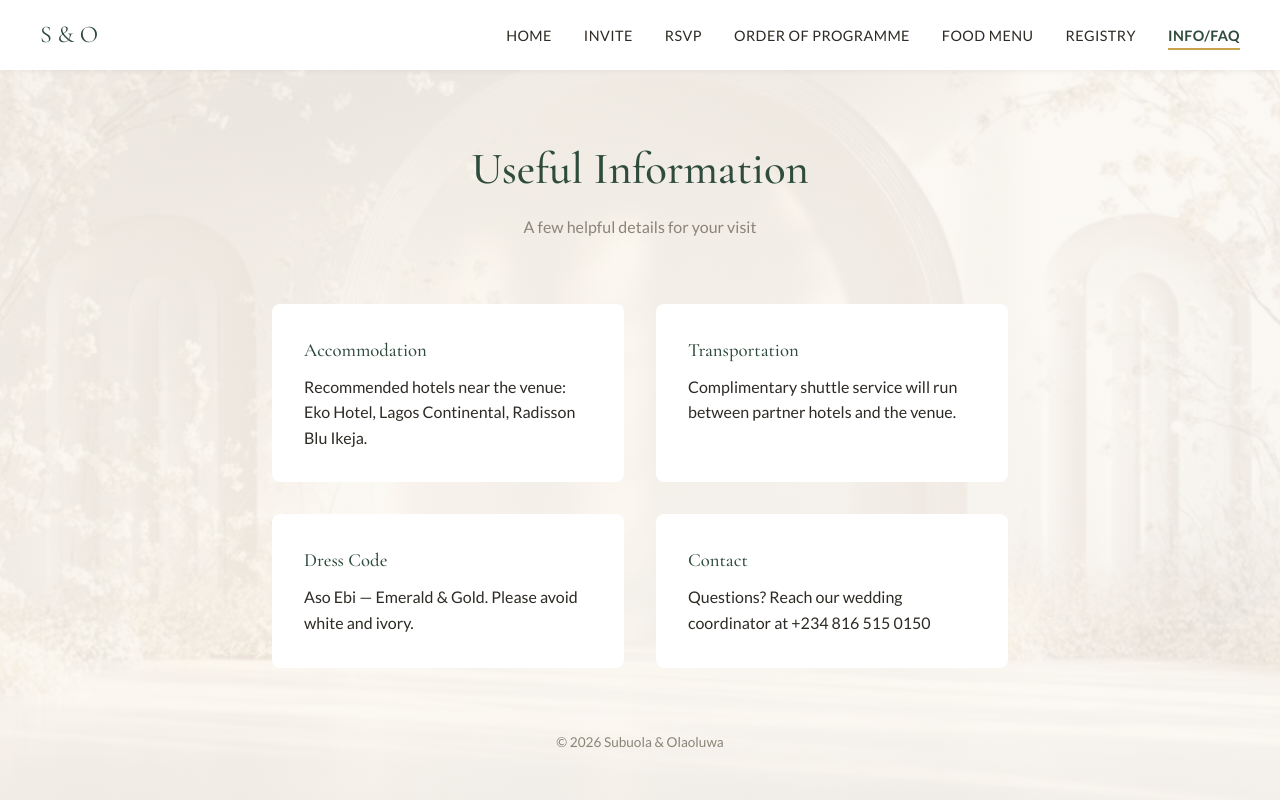
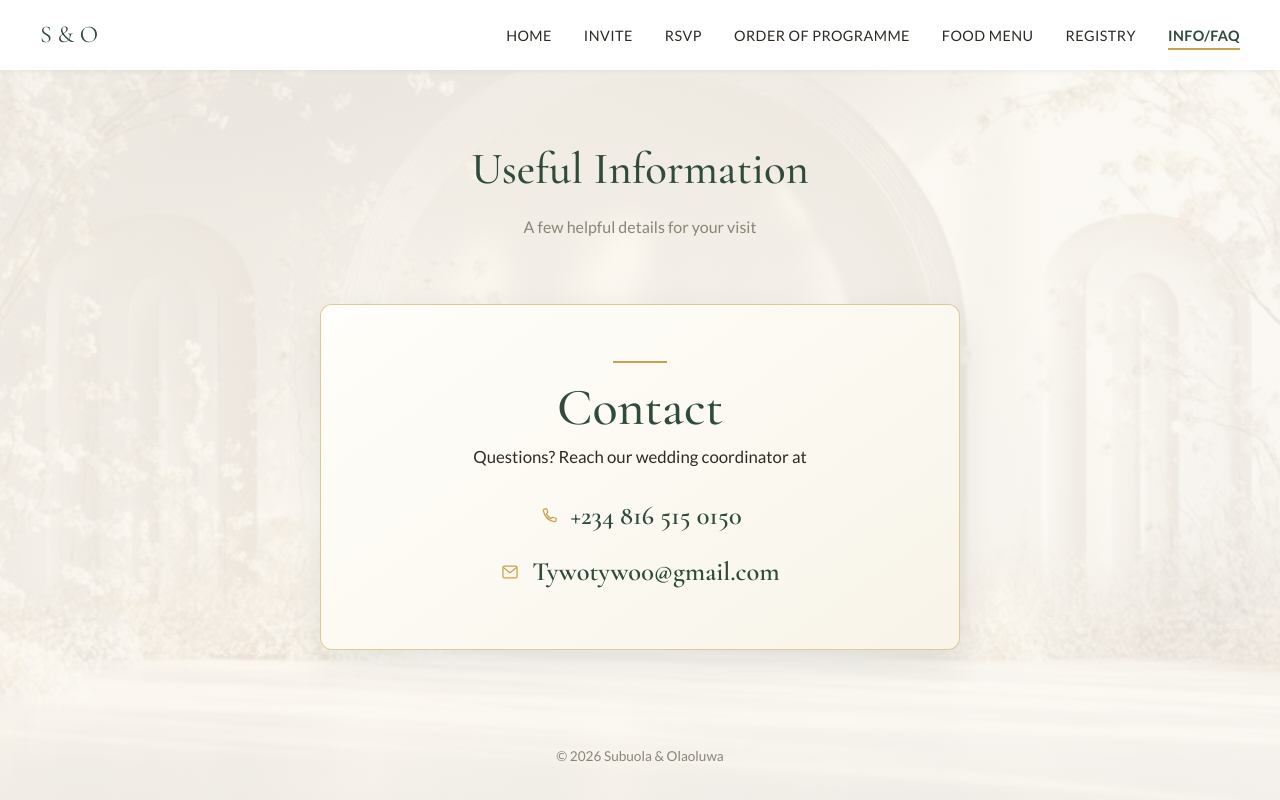
Before and after one commit to cruzfxn/wedding-website, a website: page info.html in a window 1280 px wide. Drawn offline with nearby package versions, Linux system fonts and the light colour scheme.

Commit message:
Redesign wedding contact section

```diff
--- a/info.html
+++ b/info.html
@@ -34,22 +34,21 @@
   </section>
 
   <section class="info-blocks">
-    <div class="info-block">
-      <h3>Accommodation</h3>
-      <p>Recommended hotels near the venue: Eko Hotel, Lagos Continental, Radisson Blu Ikeja.</p>
-    </div>
-    <div class="info-block">
-      <h3>Transportation</h3>
-      <p>Complimentary shuttle service will run between partner hotels and the venue.</p>
-    </div>
-    <div class="info-block">
-      <h3>Dress Code</h3>
-      <p>Aso Ebi &mdash; Emerald &amp; Gold. Please avoid white and ivory.</p>
-    </div>
-    <div class="info-block">
-      <h3>Contact</h3>
-      <p>Questions? Reach our wedding coordinator at +234 816 515 0150</p>
-    </div>
+    <article class="info-block contact-card" aria-labelledby="contact-heading">
+      <span class="contact-card-rule" aria-hidden="true"></span>
+      <h2 id="contact-heading">Contact</h2>
+      <p class="contact-intro">Questions? Reach our wedding coordinator at</p>
+      <div class="contact-details">
+        <a class="contact-link" href="tel:+2348165150150">
+          <svg class="contact-icon" aria-hidden="true" viewBox="0 0 24 24" fill="none" xmlns="http://www.w3.org/2000/svg"><path d="M7.2 3.5h2.1l1.2 4.2-1.7 1.7a15.1 15.1 0 0 0 5.8 5.8l1.7-1.7 4.2 1.2v2.1a2 2 0 0 1-2.2 2A16.8 16.8 0 0 1 5.2 5.7a2 2 0 0 1 2-2.2Z" stroke="currentColor" stroke-width="1.5" stroke-linecap="round" stroke-linejoin="round"/></svg>
+          <span>+234 816 515 0150</span>
+        </a>
+        <a class="contact-link" href="mailto:Tywotywo0@gmail.com">
+          <svg class="contact-icon" aria-hidden="true" viewBox="0 0 24 24" fill="none" xmlns="http://www.w3.org/2000/svg"><rect x="3.5" y="5" width="17" height="14" rx="2" stroke="currentColor" stroke-width="1.5"/><path d="m4.5 7 7.5 6 7.5-6" stroke="currentColor" stroke-width="1.5" stroke-linecap="round" stroke-linejoin="round"/></svg>
+          <span>Tywotywo0@gmail.com</span>
+        </a>
+      </div>
+    </article>
   </section>
 
 </main>
--- a/style.css
+++ b/style.css
@@ -624,23 +624,85 @@ img {
 
 /* ===== 16. INFO PAGE ===== */
 .info-blocks {
-  display: grid;
-  grid-template-columns: repeat(2, 1fr);
-  gap: var(--spacing-md);
-  max-width: 800px;
+  display: flex;
+  justify-content: center;
+  width: 100%;
+  max-width: 980px;
   margin: 0 auto;
-  padding: var(--spacing-md);
+  padding: var(--spacing-md) clamp(1rem, 4vw, 2.5rem) var(--spacing-lg);
 }
 
 .info-block {
-  background-color: var(--color-white);
-  padding: var(--spacing-md);
-  border-radius: 8px;
+  width: 100%;
+  max-width: 640px;
+  padding: clamp(2rem, 5vw, 3.5rem);
+  border: 1px solid rgba(201, 162, 75, 0.55);
+  border-radius: 12px;
+  background: linear-gradient(145deg, #fffefa 0%, #f8f4e9 100%);
+  box-shadow: 0 14px 36px rgba(47, 75, 60, 0.1);
+  text-align: center;
 }
 
-.info-block h3 {
+.contact-card-rule {
+  display: block;
+  width: 54px;
+  height: 2px;
+  margin: 0 auto 1rem;
+  background-color: var(--color-accent);
+}
+
+.contact-card h2 {
+  margin-bottom: 0.5rem;
   color: var(--color-primary);
-  margin-bottom: 0.5rem;
+  font-family: var(--font-heading);
+  font-size: clamp(2.4rem, 5vw, 3.25rem);
+  font-weight: 500;
+  line-height: 1.1;
+}
+
+.contact-intro {
+  margin: 0 auto 1.5rem;
+  color: var(--color-text);
+  font-size: 1.05rem;
+}
+
+.contact-details {
+  display: grid;
+  justify-items: center;
+  gap: 0.85rem;
+}
+
+.contact-link {
+  display: inline-flex;
+  align-items: center;
+  justify-content: center;
+  gap: 0.75rem;
+  max-width: 100%;
+  color: var(--color-primary);
+  font-family: var(--font-heading);
+  font-size: clamp(1.25rem, 3vw, 1.65rem);
+  font-weight: 600;
+  overflow-wrap: anywhere;
+}
+
+.contact-link:hover,
+.contact-link:focus-visible {
+  color: #8b6d2b;
+  text-decoration: underline;
+  text-decoration-color: var(--color-accent);
+  text-underline-offset: 0.2em;
+}
+
+.contact-link:focus-visible {
+  outline: 2px solid var(--color-accent);
+  outline-offset: 4px;
+}
+
+.contact-icon {
+  flex: 0 0 1.25rem;
+  width: 1.25rem;
+  height: 1.25rem;
+  color: var(--color-accent);
 }
 
 /* ===== 17. RESPONSIVE: TABLET (768px and below) ===== */
@@ -682,8 +744,7 @@ img {
   }
 
   .menu-grid,
-  .registry-links,
-  .info-blocks {
+  .registry-links {
     grid-template-columns: 1fr;      /* collapse 2 columns into 1 stacked column */
   }
 
@@ -699,6 +760,11 @@ img {
 
 /* ===== 18. RESPONSIVE: SMALL MOBILE (480px and below) ===== */
 @media (max-width: 480px) {
+
+  .info-blocks { padding: 1.25rem 1rem 2rem; }
+  .info-block { padding: 1.75rem 1.25rem; }
+  .contact-intro { font-size: 0.98rem; }
+  .contact-link { gap: 0.55rem; font-size: 1.25rem; }
 
   .hero-names {
     font-size: 2rem;
```
